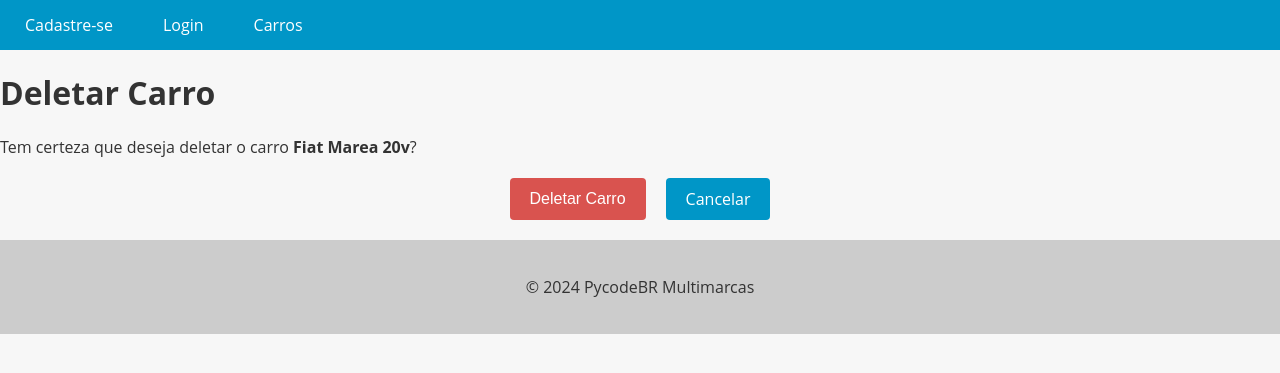
After one commit to GregoryLhr/gest-o-de-carros, a Django app: page /car/1/delete/ in a window 1280 px wide. The commit adds this page. Shown: the top 373 px of the page. Run offline with Django 5.2, Linux system fonts and the light colour scheme; data comes from the database, SQL or seed files in the repository.

Commit message:
criando delete de carro

```diff
--- a/app/urls.py
+++ b/app/urls.py
@@ -18,7 +18,7 @@ from django.contrib import admin
 from django.urls import path
 from django.conf import settings
 from django.conf.urls.static import static
-from cars.views import CarsListView, NewCarCreateView, CarDetailView, CarUpdateView
+from cars.views import CarsListView, NewCarCreateView, CarDetailView, CarUpdateView, CarDeleteView
 from accounts.views import register_view, login_view, logout_view
 
 urlpatterns = [
@@ -30,4 +30,5 @@ urlpatterns = [
     path("new_car/", NewCarCreateView.as_view(), name='new_car'),
     path("car/<int:pk>/", CarDetailView.as_view(), name="car_detail"),
     path("car/<int:pk>/update/", CarUpdateView.as_view(), name="car_update"),
+     path("car/<int:pk>/delete/", CarDeleteView.as_view(), name="car_delete"),
 ] + static(settings.MEDIA_URL, document_root=settings.MEDIA_ROOT)
--- /dev/null
+++ b/cars/templates/car_delete.html
@@ -0,0 +1,63 @@
+{% extends "base.html" %}
+
+{% block content %}
+<style>
+  .buttons-container {
+    display: flex;
+    justify-content: center;
+    margin-top: 20px;
+    margin-bottom: 20px;
+  }
+
+  .btn {
+    display: inline-block;
+    background-color: #0096c7;
+    color: #fff;
+    border: none;
+    padding: 10px 20px;
+    font-size: 16px;
+    border-radius: 4px;
+    cursor: pointer;
+    transition: background-color 0.3s ease-in-out;
+    margin: 0 10px;
+  }
+
+  .btn:hover {
+    background-color: #108eb8;
+  }
+
+  .btn-danger {
+    background-color: #d9534f;
+    text-decoration: none !important;
+  }
+
+  .btn-danger:hover {
+    background-color: #d2221c;
+  }
+
+  .error-message {
+    color: #d9534f;
+    font-size: 14px;
+    margin-top: 5px;
+  }
+
+  a {
+    text-decoration: none !important;
+  }
+</style>
+<div class="card">
+  <div class="card-header">
+    <h1 class="card-title">Deletar Carro</h1>
+  </div>
+  <div class="card-body">
+    <p>Tem certeza que deseja deletar o carro <strong>{{ object.brand }} {{ object.model }}</strong>?</p>
+    <form method="post">
+      {% csrf_token %}
+      <div class="buttons-container">
+        <button type="submit" class="btn btn-danger">Deletar Carro</button>
+        <a href="{% url 'car_update' pk=object.pk %}" class="btn btn-secondary">Cancelar</a>
+      </div>
+    </form>
+  </div>
+</div>
+{% endblock %}
--- a/cars/templates/car_detail.html
+++ b/cars/templates/car_detail.html
@@ -89,6 +89,6 @@
 </div>
 <div class="buttons-container">
   <a href="{% url 'car_update' pk=object.pk %}" class="btn btn-primary">Editar</a>
-
+  <a href="{% url 'car_delete' pk=object.pk %}" class="btn btn-danger">Deletar</a>
 </div>
 {% endblock %}
--- a/cars/templates/car_update.html
+++ b/cars/templates/car_update.html
@@ -121,6 +121,7 @@
   <div>
     <div class="buttons-container">
       <input type="submit" value="Salvar Alterações" class="btn btn-primary">
+      <a href="{% url 'car_delete' pk=object.pk %}" class="btn btn-danger">Deletar Carro</a>
       <a href="{% url 'cars_list' %}" class="btn btn-secondary">Cancelar</a>
     </div>
   </div>
--- a/cars/views.py
+++ b/cars/views.py
@@ -1,6 +1,6 @@
 from cars.models import Car
 from cars.forms import CarModelForm
-from django.views.generic import ListView, CreateView, DetailView, UpdateView
+from django.views.generic import ListView, CreateView, DetailView, UpdateView, DeleteView
 
 # Create your views here.
 
@@ -34,3 +34,9 @@ class CarUpdateView(UpdateView):
     form_class = CarModelForm
     template_name = 'car_update.html'
     success_url = '/cars/'
+
+
+class CarDeleteView(DeleteView):
+    model = Car
+    template_name = 'car_delete.html'
+    success_url = '/cars/'
```
